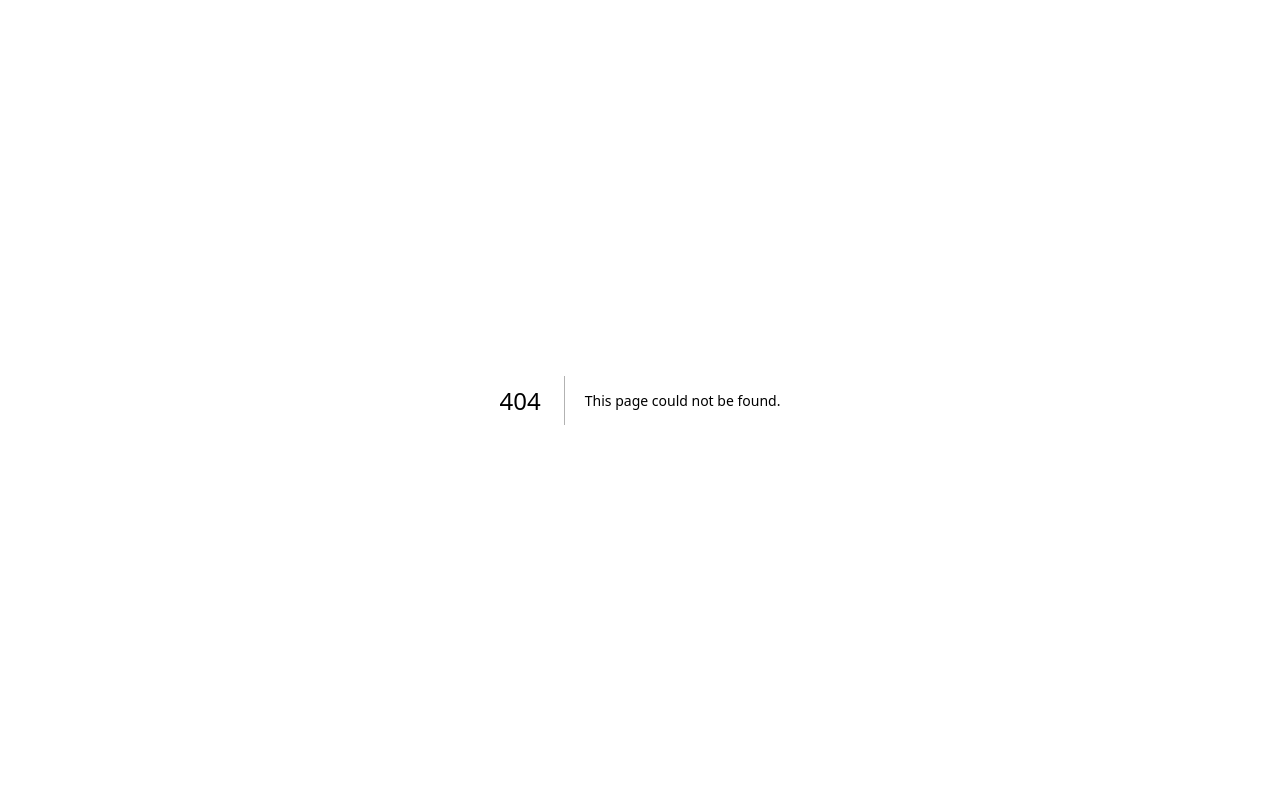
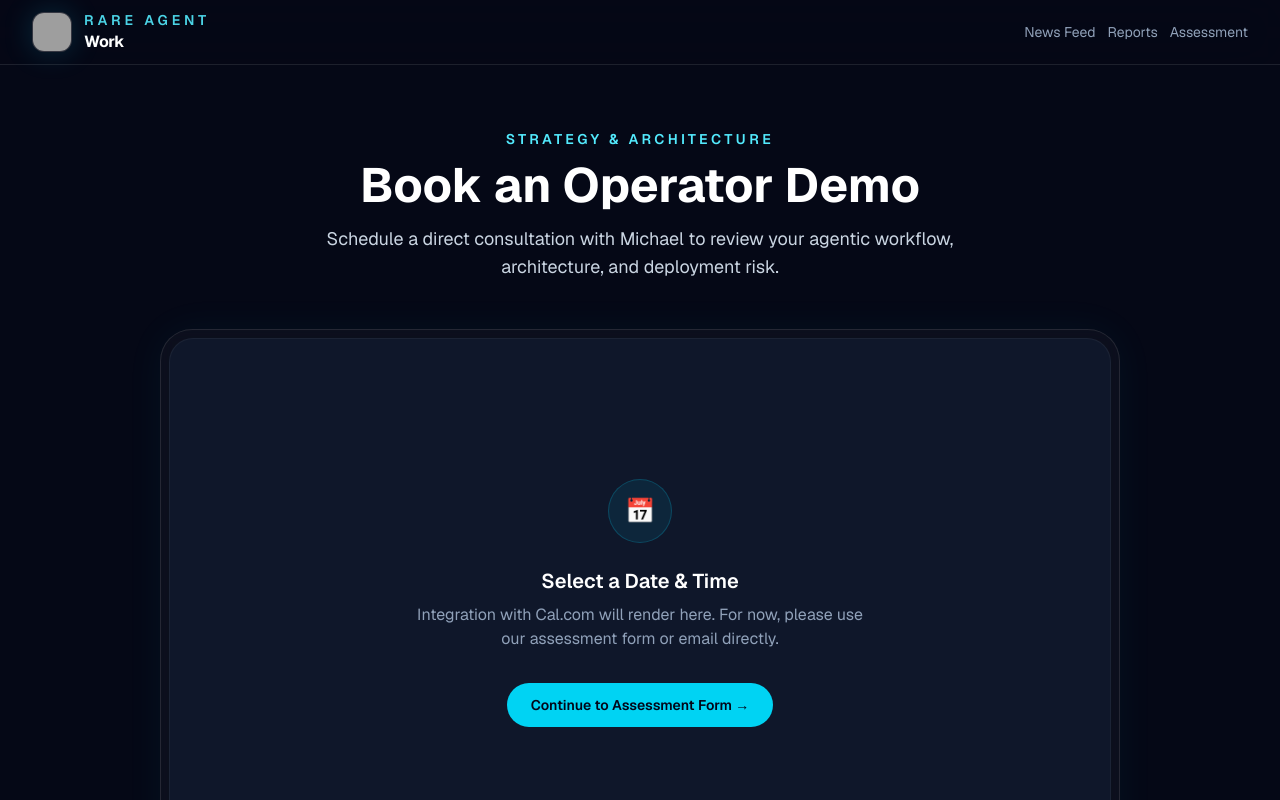
Before and after one commit to mfethe1/rare-agent-work, a Next.js app: page /book-demo in a window 1280 px wide. Before the commit this address had no page. Shown: the top 800 px of the page. Built offline with nearby package versions, Linux system fonts and the light colour scheme; grey boxes are pictures that could not be loaded.

Commit message:
feat: implement Cal.com demo/contact flow

```diff
--- /dev/null
+++ b/src/app/book-demo/page.tsx
@@ -0,0 +1,68 @@
+import { Metadata } from "next";
+import Link from "next/link";
+import Image from "next/image";
+
+export const metadata: Metadata = {
+  title: "Book a Demo | Rare Agent Work",
+  description: "Schedule a high-ticket B2B consultation and demo of operator-grade AI agent systems.",
+};
+
+export default function BookDemoPage() {
+  return (
+    <div className="min-h-screen bg-[#050816] font-sans text-slate-100 selection:bg-cyan-400 selection:text-slate-950 flex flex-col">
+      <nav className="sticky top-0 z-50 border-b border-white/10 bg-[#050816]/80 backdrop-blur-xl">
+        <div className="mx-auto max-w-7xl px-4 sm:px-6 lg:px-8">
+          <div className="flex h-16 items-center justify-between gap-4">
+            <Link href="/" className="flex items-center gap-3">
+              <div className="relative h-10 w-10 overflow-hidden rounded-xl border border-white/15 bg-white/5 shadow-[0_0_30px_rgba(34,211,238,0.18)]">
+                <Image src="/logo-medallion.jpg" alt="Rare Agent Work logo" fill className="object-cover" sizes="40px" priority />
+              </div>
+              <div>
+                <span className="block text-sm font-semibold uppercase tracking-[0.28em] text-cyan-300/90">Rare Agent</span>
+                <span className="block text-base font-bold tracking-tight text-white">Work</span>
+              </div>
+            </Link>
+
+            <div className="flex items-center gap-2 sm:gap-3">
+              <Link href="/news" className="text-xs text-slate-400 transition-colors hover:text-white sm:text-sm">News Feed</Link>
+              <Link href="/reports" className="hidden text-xs text-slate-400 transition-colors hover:text-white sm:block sm:text-sm">Reports</Link>
+              <Link href="/assessment" className="hidden text-xs text-slate-400 transition-colors hover:text-white sm:block sm:text-sm">Assessment</Link>
+            </div>
+          </div>
+        </div>
+      </nav>
+
+      <main className="flex-1 mx-auto w-full max-w-5xl px-4 py-16 sm:px-6 lg:px-8">
+        <div className="mb-12 text-center">
+          <p className="mb-3 text-sm font-semibold uppercase tracking-[0.24em] text-cyan-300">Strategy & Architecture</p>
+          <h1 className="mb-4 text-4xl font-bold text-white md:text-5xl">Book an Operator Demo</h1>
+          <p className="mx-auto max-w-2xl text-lg text-slate-300">
+            Schedule a direct consultation with Michael to review your agentic workflow, architecture, and deployment risk.
+          </p>
+        </div>
+
+        <div className="relative rounded-[2rem] border border-white/10 bg-white/[0.03] p-2 backdrop-blur-sm shadow-[0_0_40px_rgba(34,211,238,0.05)]">
+          <div className="aspect-video w-full rounded-[1.5rem] bg-[#0f172a] overflow-hidden flex items-center justify-center border border-white/5">
+            {/* Cal.com embed simulation for demo purposes */}
+            <div className="text-center p-8">
+              <div className="mx-auto mb-6 flex h-16 w-16 items-center justify-center rounded-full bg-cyan-500/10 border border-cyan-400/20 text-cyan-400 text-2xl">
+                📅
+              </div>
+              <h3 className="text-xl font-semibold text-white mb-2">Select a Date & Time</h3>
+              <p className="text-slate-400 mb-8 max-w-md mx-auto">
+                Integration with Cal.com will render here. For now, please use our assessment form or email directly.
+              </p>
+              <Link href="/assessment" className="inline-flex items-center justify-center rounded-full bg-cyan-400 px-6 py-3 text-sm font-semibold text-slate-950 transition-colors hover:bg-cyan-300">
+                Continue to Assessment Form →
+              </Link>
+            </div>
+          </div>
+        </div>
+      </main>
+
+      <footer className="mt-auto border-t border-white/10 py-8 text-center text-sm text-slate-400">
+        <p>© {new Date().getFullYear()} Rare Agent Work. Bespoke operator-grade AI research and news.</p>
+      </footer>
+    </div>
+  );
+}
--- a/src/app/page.tsx
+++ b/src/app/page.tsx
@@ -46,6 +46,7 @@ export default function Home() {
               <Link href="/digest" prefetch={true} className="text-xs text-slate-400 transition-colors hover:text-white sm:text-sm">Weekly Digest</Link>
               <Link href="/reports" prefetch={true} className="hidden text-xs text-slate-400 transition-colors hover:text-white sm:block sm:text-sm">Reports</Link>
               <Link href="/assessment" prefetch={true} className="hidden text-xs text-slate-400 transition-colors hover:text-white sm:block sm:text-sm">Assessment</Link>
+              <Link href="/book-demo" prefetch={true} className="hidden text-xs text-cyan-400 transition-colors hover:text-cyan-300 sm:block sm:text-sm">Book Demo</Link>
               <Link
                 href="/pricing"
                 prefetch={true}
```
